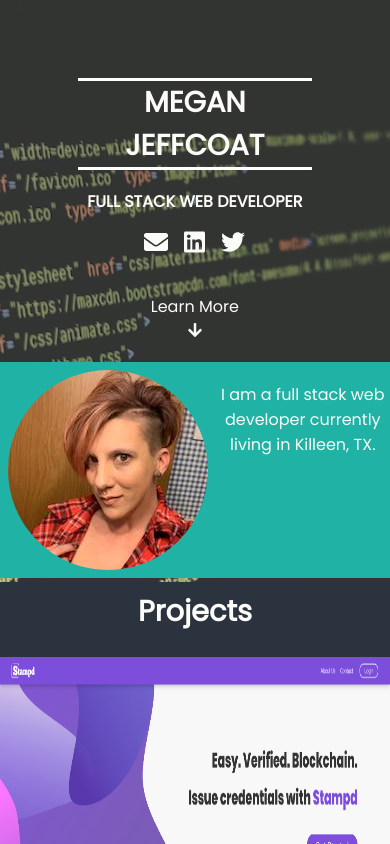
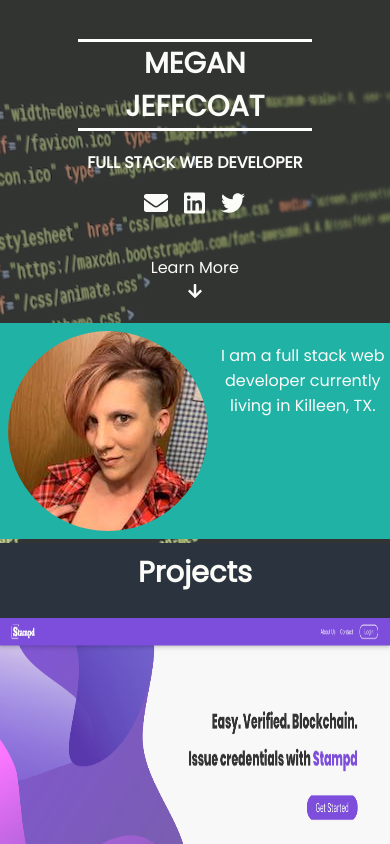
Before and after one commit to meganjeffcoat/portfoliomegan, a React (Create React App) app: page / in a window 390 px wide. Shown: the top 844 px of the page. Built offline with nearby package versions, Linux system fonts and the light colour scheme.

Commit message:
adjusted bg img for media

```diff
--- a/src/App.css
+++ b/src/App.css
@@ -8,6 +8,13 @@
   background-repeat: no-repeat;
   background-size: cover;
   padding-top: 0;
+
+}
+
+@media (max-width: 500px) {
+  .App {
+    margin-top: -20%;
+  }
 }
 
 .App-logo {
```
